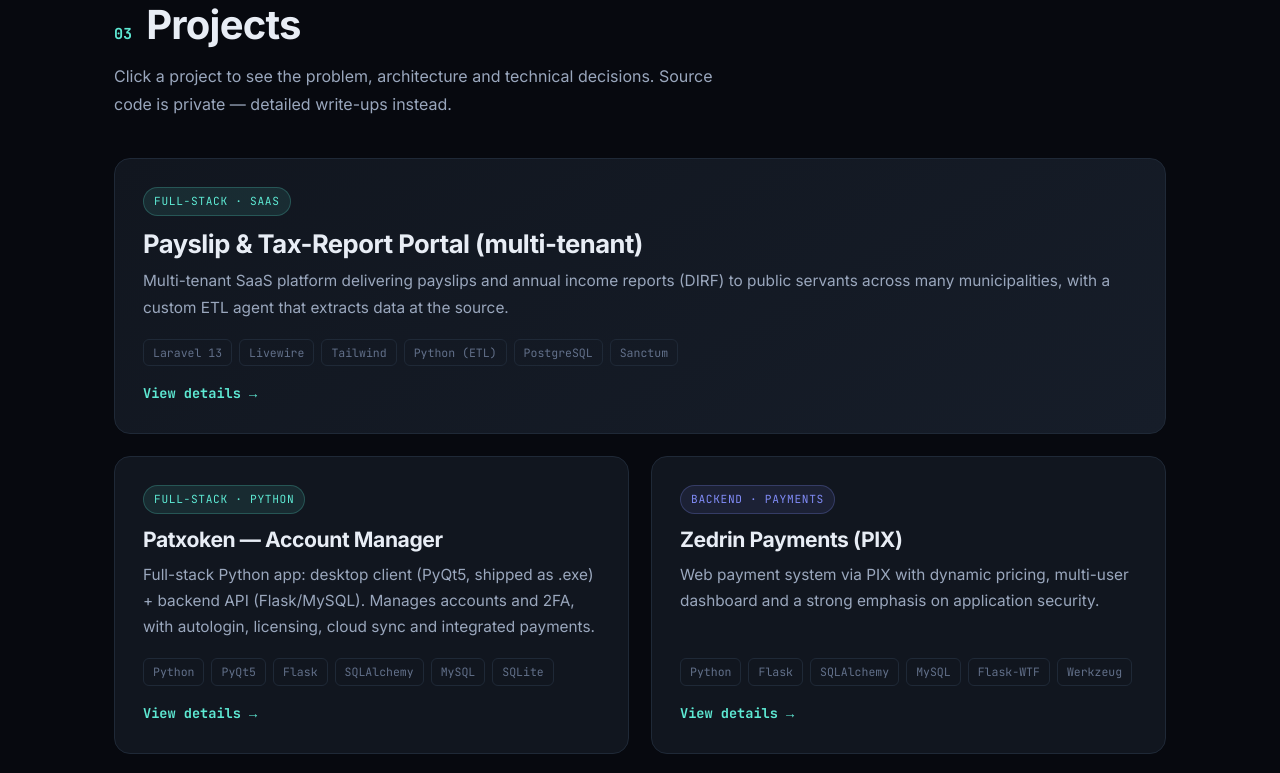
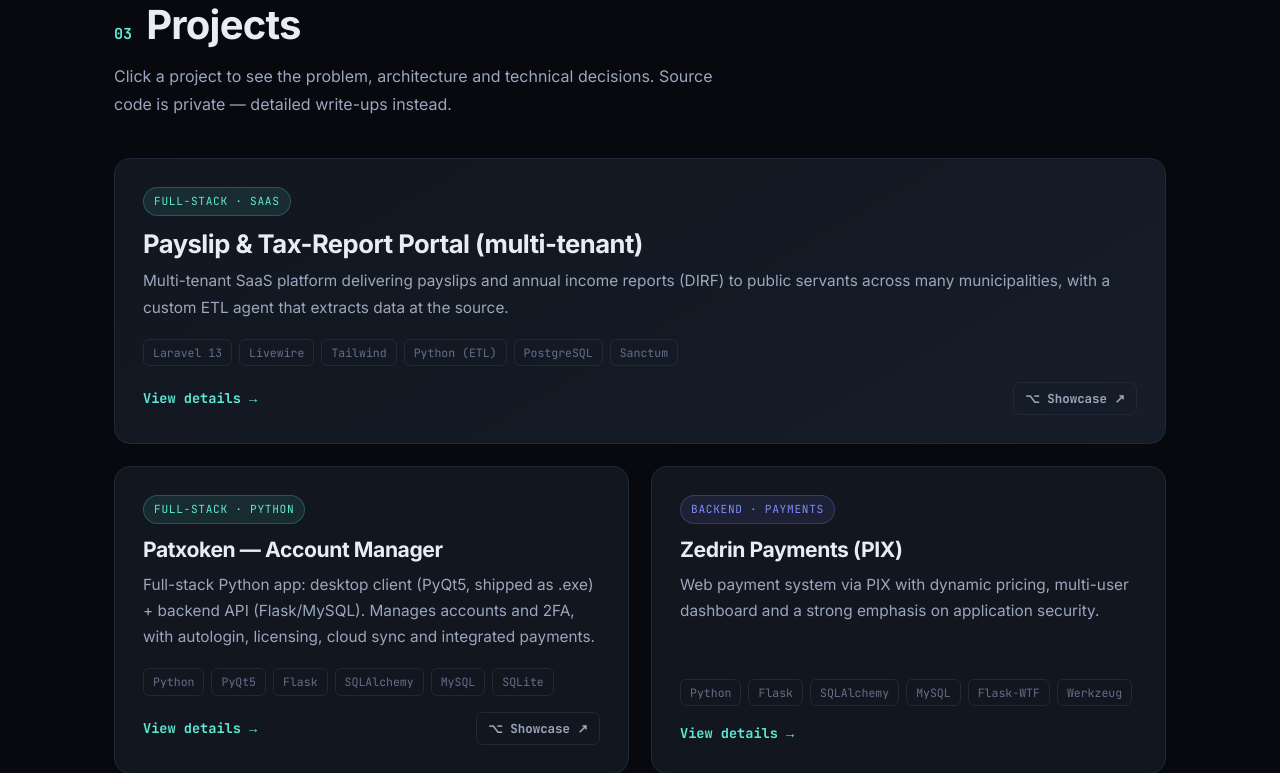
Before and after one commit to Patoxzor/Patoxzor.github.io, a plain HTML site: page index.html in a window 1280 px wide. Shown: the part 2137-2910 px from the top of the page. Drawn offline with Linux system fonts and the light colour scheme.

Commit message:
Adiciona links dos repositórios showcase nos projetos

```diff
--- a/app.js
+++ b/app.js
@@ -28,7 +28,8 @@ const I18N = {
     "contact.lead": "Aberto a oportunidades de backend, Python e full-stack — no Brasil ou remotas internacionais.",
     "footer.built": "Construído com HTML, CSS e JavaScript",
     "modal.problem": "Problema", "modal.solution": "Solução", "modal.arch": "Arquitetura",
-    "modal.decisions": "Decisões técnicas", "modal.challenges": "Desafios", "modal.more": "Ver detalhes"
+    "modal.decisions": "Decisões técnicas", "modal.challenges": "Desafios", "modal.more": "Ver detalhes",
+    "modal.repo": "Ver showcase no GitHub", "card.repo": "Showcase"
   },
   en: {
     "nav.about": "About", "nav.skills": "Skills", "nav.projects": "Projects", "nav.contact": "Contact",
@@ -53,7 +54,8 @@ const I18N = {
     "contact.lead": "Open to backend, Python and full-stack roles — in Brazil or international remote.",
     "footer.built": "Built with HTML, CSS and JavaScript",
     "modal.problem": "Problem", "modal.solution": "Solution", "modal.arch": "Architecture",
-    "modal.decisions": "Technical decisions", "modal.challenges": "Challenges", "modal.more": "View details"
+    "modal.decisions": "Technical decisions", "modal.challenges": "Challenges", "modal.more": "View details",
+    "modal.repo": "View showcase on GitHub", "card.repo": "Showcase"
   }
 };
 
@@ -71,6 +73,7 @@ const SKILLS = [
 const PROJECTS = [
   {
     id: "portal_mix",
+    repo: "https://github.com/Patoxzor/portal-mix-showcase",
     feat: true,
     tag: { pt: "Full-stack · SaaS", en: "Full-stack · SaaS" }, tagAlt: false,
     name: { pt: "Portal de Contracheque & DIRF (multi-tenant)", en: "Payslip & Tax-Report Portal (multi-tenant)" },
@@ -112,6 +115,7 @@ const PROJECTS = [
   },
   {
     id: "patxoken",
+    repo: "https://github.com/Patoxzor/patxoken-showcase",
     feat: false,
     tag: { pt: "Full-stack · Python", en: "Full-stack · Python" }, tagAlt: false,
     name: { pt: "Patxoken — Gerenciador de Contas", en: "Patxoken — Account Manager" },
@@ -194,6 +198,7 @@ const PROJECTS = [
   },
   {
     id: "tibiacoin",
+    repo: "https://github.com/Patoxzor/tibia-coin-monitoring-showcase",
     feat: false,
     tag: { pt: "Backend · Node.js", en: "Backend · Node.js" }, tagAlt: true,
     name: { pt: "Tibia Coin Monitoring (verificação de pagamento)", en: "Tibia Coin Monitoring (payment verification)" },
@@ -235,6 +240,7 @@ const PROJECTS = [
   },
   {
     id: "importa_igps",
+    repo: "https://github.com/Patoxzor/importa-igps-showcase",
     feat: false,
     tag: { pt: "Desktop · ETL", en: "Desktop · ETL" }, tagAlt: false,
     name: { pt: "Importa IGPS — ETL de folha de pagamento", en: "Importa IGPS — Payroll ETL" },
@@ -276,6 +282,7 @@ const PROJECTS = [
   },
   {
     id: "appesocial",
+    repo: "https://github.com/Patoxzor/appesocial-showcase",
     feat: false,
     tag: { pt: "Desktop · Dados fiscais", en: "Desktop · Tax data" }, tagAlt: false,
     name: { pt: "AppeSocial — Processador de eSocial", en: "AppeSocial — eSocial Processor" },
@@ -317,6 +324,7 @@ const PROJECTS = [
   },
   {
     id: "patxoken_mobile",
+    repo: "https://github.com/Patoxzor/patxoken-mobile-showcase",
     feat: false,
     tag: { pt: "Mobile · Flutter", en: "Mobile · Flutter" }, tagAlt: true,
     name: { pt: "Patxoken Mobile (Android/iOS)", en: "Patxoken Mobile (Android/iOS)" },
@@ -397,10 +405,13 @@ function renderProjects() {
       <h3>${p.name[lang]}</h3>
       <p class="pdesc">${p.desc[lang]}</p>
       <ul class="ptech">${p.tech.slice(0, 6).map(t => `<li>${t}</li>`).join("")}</ul>
-      <span class="pmore">${I18N[lang]["modal.more"]} →</span>
+      <div class="pfoot">
+        <span class="pmore">${I18N[lang]["modal.more"]} →</span>
+        ${p.repo ? `<a class="prepo" href="${p.repo}" target="_blank" rel="noopener">⌥ ${I18N[lang]["card.repo"]} ↗</a>` : ""}
+      </div>
     </article>`).join("");
   grid.querySelectorAll(".pcard").forEach(card => {
-    card.addEventListener("click", () => openModal(card.getAttribute("data-id")));
+    card.addEventListener("click", e => { if (e.target.closest("a.prepo")) return; openModal(card.getAttribute("data-id")); });
     card.addEventListener("keydown", e => { if (e.key === "Enter" || e.key === " ") { e.preventDefault(); openModal(card.getAttribute("data-id")); } });
   });
 }
@@ -417,6 +428,7 @@ function openModal(id) {
     <h3>${p.name[lang]}</h3>
     <p class="modal-tag">${p.tag[lang]}</p>
     <ul class="modal-stack">${p.tech.map(t => `<li>${t}</li>`).join("")}</ul>
+    ${p.repo ? `<a class="modal-repo" href="${p.repo}" target="_blank" rel="noopener">⌥ ${d["modal.repo"]} ↗</a>` : ""}
     <div class="mblock"><h4>${d["modal.problem"]}</h4><p>${p.problem[lang]}</p></div>
     <div class="mblock"><h4>${d["modal.solution"]}</h4><p>${p.solution[lang]}</p></div>
     <div class="mblock"><h4>${d["modal.arch"]}</h4><p>${p.arch[lang]}</p></div>
--- a/styles.css
+++ b/styles.css
@@ -164,8 +164,13 @@ h1, h2, h3 { line-height: 1.12; letter-spacing: -0.02em; }
 .pcard .pdesc { color: var(--text-dim); font-size: 0.96rem; margin-bottom: 18px; flex-grow: 1; }
 .ptech { display: flex; flex-wrap: wrap; gap: 7px; margin-bottom: 16px; }
 .ptech li { font-family: var(--mono); font-size: 0.72rem; color: var(--text-mute); border: 1px solid var(--border); padding: 3px 9px; border-radius: 6px; }
+.pfoot { display: flex; align-items: center; justify-content: space-between; gap: 12px; }
 .pmore { font-family: var(--mono); color: var(--accent); font-size: 0.85rem; font-weight: 600; display: inline-flex; align-items: center; gap: 6px; }
 .pcard:hover .pmore { gap: 11px; }
+.prepo { font-family: var(--mono); font-size: 0.78rem; font-weight: 600; color: var(--text-dim); border: 1px solid var(--border); padding: 5px 11px; border-radius: 7px; transition: color .15s, border-color .15s, background .15s; }
+.prepo:hover { color: var(--accent); border-color: var(--accent); background: var(--accent-soft); }
+.modal-repo { display: inline-flex; align-items: center; gap: 8px; font-family: var(--mono); font-size: 0.82rem; font-weight: 600; color: #062018; background: var(--accent); padding: 9px 16px; border-radius: 8px; margin-bottom: 24px; transition: transform .12s, box-shadow .2s; }
+.modal-repo:hover { transform: translateY(-2px); box-shadow: 0 8px 22px rgba(94,234,212,0.3); }
 
 /* ============ MODAL ============ */
 .modal-overlay {
```
